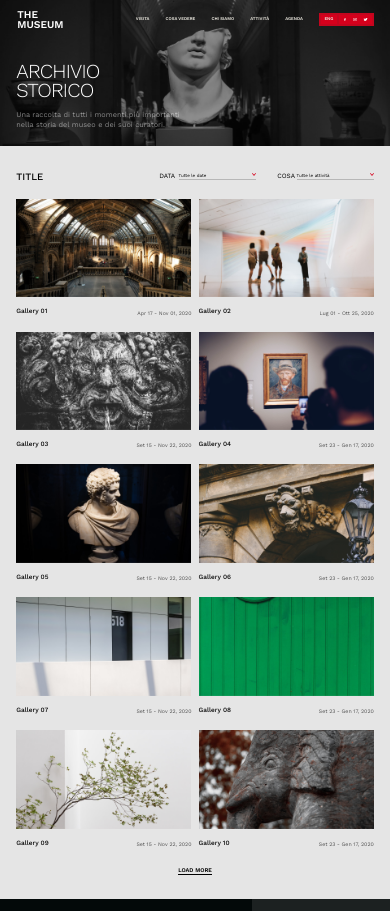
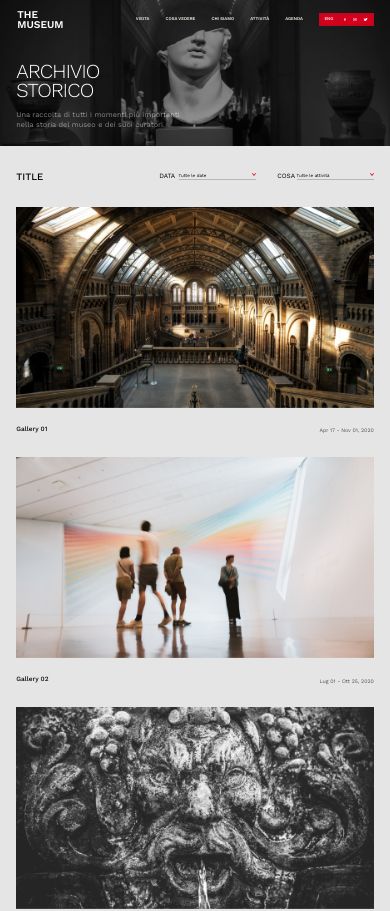
Before and after one commit to MCivas81/TheMuseum-challenge, a React (Create React App) app: page / in a window 390 px wide. Shown: the top 911 px of the page. Built offline with nearby package versions, Linux system fonts and the light colour scheme.

Commit message:
fix: fixed responsivity for screens under 1024px

```diff
--- a/src/components/Gallery.css
+++ b/src/components/Gallery.css
@@ -178,3 +178,32 @@
   font-weight: 600;
   border-bottom: 1px solid #000000;
 }
+
+@media (max-width: 1024px) {
+  .photo_container_1 {
+    flex-direction: column;
+    align-items: center;
+  }
+
+  .photo_container_2 {
+    flex-direction: column;
+    align-items: center;
+  }
+
+  .photo_wrapper {
+    width: 100%;
+  }
+
+  .photo {
+    margin-bottom: 3.5vw;
+    padding-top: 6.083vw;
+  }
+
+  .first_photo:hover .ghost_photo {
+    margin-top: 6.083vw;
+  }
+
+  .ghost_photo {
+    margin-top: 8.25vw;
+  }
+}
```
